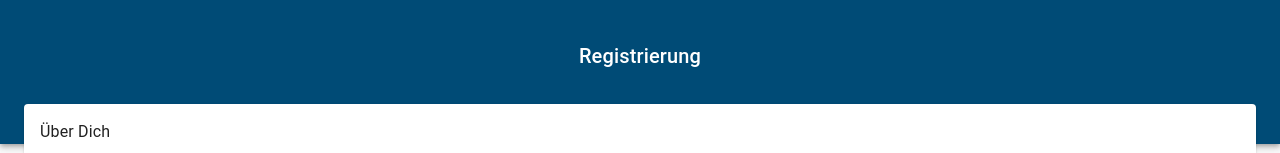
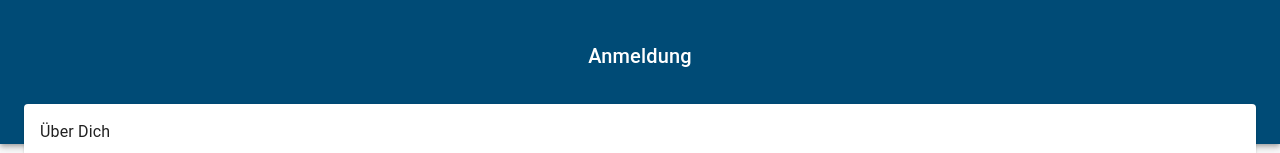
Before and after one commit to Lockdown-WirVsVirus/lockdown-app-frontend, a React (Create React App) app: page /login in a window 1280 px wide. Shown: the top 153 px of the page. Built offline with nearby package versions, Linux system fonts and the light colour scheme.

Commit message:
fix login redirect

```diff
--- a/src/view/LoginView.tsx
+++ b/src/view/LoginView.tsx
@@ -58,7 +58,7 @@ const LoginView = () => {
     const classes = useStyles();
     return (
         <div>
-            <Header></Header>
+            <Header title="Anmeldung"></Header>
             <Container>
                 <Card className={classes.cards}>
                     <CardContent>
@@ -83,7 +83,7 @@ const LoginView = () => {
                                    aria-describedby="registReasonHelper"/>
                         </FormControl>
                         <FormControl margin="normal" fullWidth={true}>
-                            <Button variant="contained" href={"\check"} onClick={sendLogin}>Anmelden</Button>
+                            <Button variant="contained" href={"\leave"} onClick={sendLogin}>Anmelden</Button>
                         </FormControl>
                     </CardContent>
                 </Card>
```
